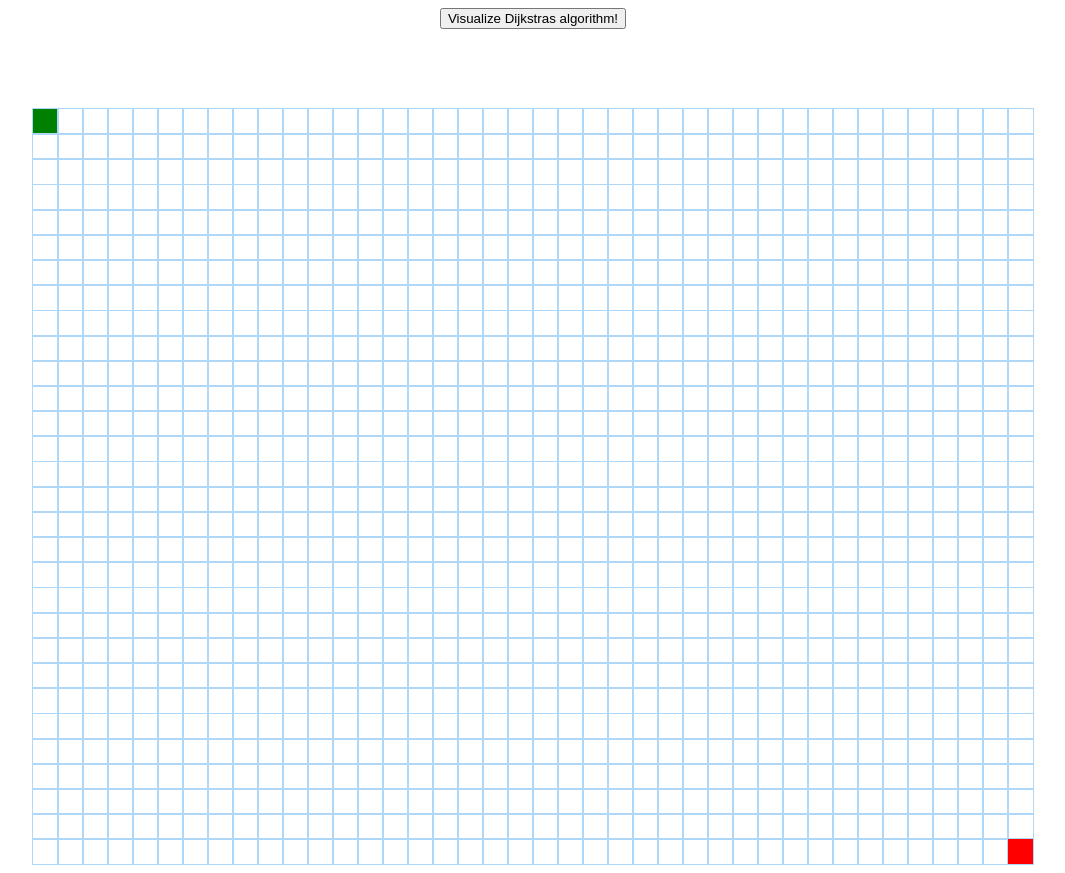
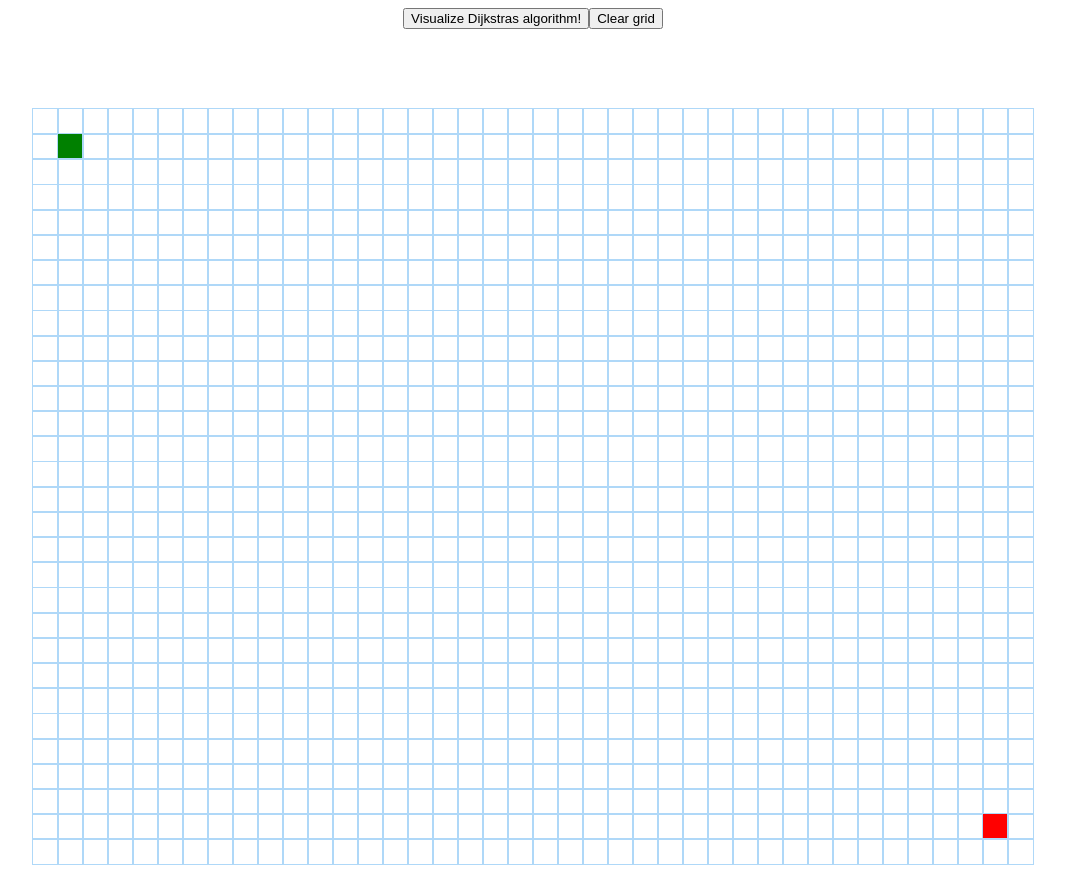
Before and after one commit to egortrussov/pathfinding-visualizer, a React (Create React App) app: page / in a window 1280 px wide. Shown: the whole page, without its empty margins (107-1172 px from the left). Built offline with nearby package versions, Linux system fonts and the light colour scheme.

Commit message:
Added clear grid function, fixed bugs with toggling a wall

```diff
--- a/src/PathfindingVisualizer/PathfindingVisualizer.jsx
+++ b/src/PathfindingVisualizer/PathfindingVisualizer.jsx
@@ -7,10 +7,12 @@ import { dijkstra, getNodesInShortestPathOrder } from '../algorithms/dijkstra'
 // CSS
 import './PathfindingVisualizer.css'
 
-const START_NODE_ROW = 0;
-const START_NODE_COL = 0;
-const FINISH_NODE_ROW = 29;
-const FINISH_NODE_COL = 39;
+const START_NODE_ROW = 1;
+const START_NODE_COL = 1;
+const FINISH_NODE_ROW = 28;
+const FINISH_NODE_COL = 38;
+const GRID_WIDTH = 40;
+const GRID_HEIGHT = 30;
 
 let newGrid;
 
@@ -81,13 +83,19 @@ export default class PathfindingVisualizer extends Component {
     handleMouseEnter(row, col) {
         if (!this.state.mouseIsPressed) return false;
         const newGrid = getNewGridWithWallToggled(this.state.grid, row, col);
-        // this.setState({
-        //     grid: newGrid
-        // })
-        //console.log(this.state.mouseIsPressed);
+    }
 
-        //document.getElementById(`node-${ row }-${ col }`).className = 'node node-wall'
+    clearGrid() {
+        const grid = getInitialGrid();
+        this.setState({ grid });
 
+        for (let row = 0; row < GRID_HEIGHT; row++)
+            for (let col = 0; col < GRID_WIDTH; col++) {
+                if (!(row === START_NODE_ROW && col === START_NODE_COL) && !(row === FINISH_NODE_ROW && col === FINISH_NODE_COL)) {
+                    document.getElementById(`node-${ row }-${ col }`).className = 'node';
+                }
+            }
+        clearNewGrid();
     }
 
     handleMouseUp() {
@@ -104,6 +112,7 @@ export default class PathfindingVisualizer extends Component {
         return (
             <>
                 <button onClick={ () => this.visualizeDijkstra() }>Visualize Dijkstras algorithm!</button>
+                <button onClick={ () => this.clearGrid() }>Clear grid</button>
                 <div className="grid">
                     {
                         grid.map((row, rowInd) => {
@@ -141,9 +150,9 @@ export default class PathfindingVisualizer extends Component {
 
 const getInitialGrid = () => {
     const grid = [];
-    for (let row = 0; row < 30; row++) {
+    for (let row = 0; row < GRID_HEIGHT; row++) {
         const currentRow = [];
-        for (let col = 0; col < 40; col++) {
+        for (let col = 0; col < GRID_WIDTH; col++) {
             currentRow.push(createNode(col, row));
         }
         grid.push(currentRow);
@@ -156,7 +165,7 @@ const createNode = (col, row) => {
         col,
         row,
         isStart: row === START_NODE_ROW && col === START_NODE_COL,
-        isFinish: row == FINISH_NODE_ROW && col === FINISH_NODE_COL,
+        isFinish: row === FINISH_NODE_ROW && col === FINISH_NODE_COL,
         distance: Infinity,
         isVisited: false,
         isWall: false,
@@ -178,10 +187,14 @@ const getNewGridWithWallToggled = (grid, row, col) => {
     //console.log(newNode.isWall);
 
     newGrid[row][col] = newNode;
-    document.getElementById(`node-${ row }-${ col }`).className = 'node node-wall'
+    //document.getElementById(`node-${ row }-${ col }`).className = 'node node-wall'
     return newGrid;
 }
 
 const getGrid = () => {
     return newGrid;
 }
+
+const clearNewGrid = () => {
+    newGrid = [];
+}
```
